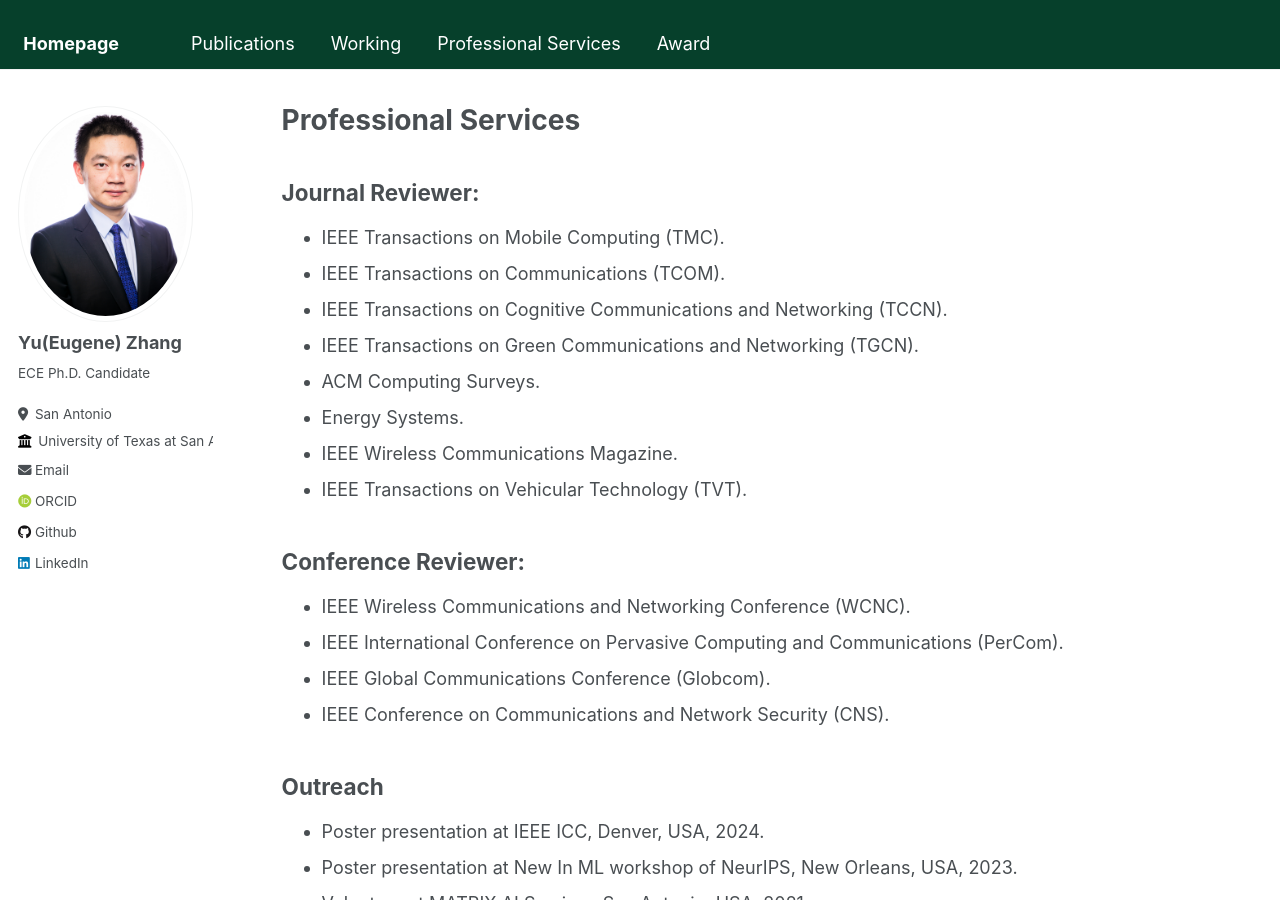
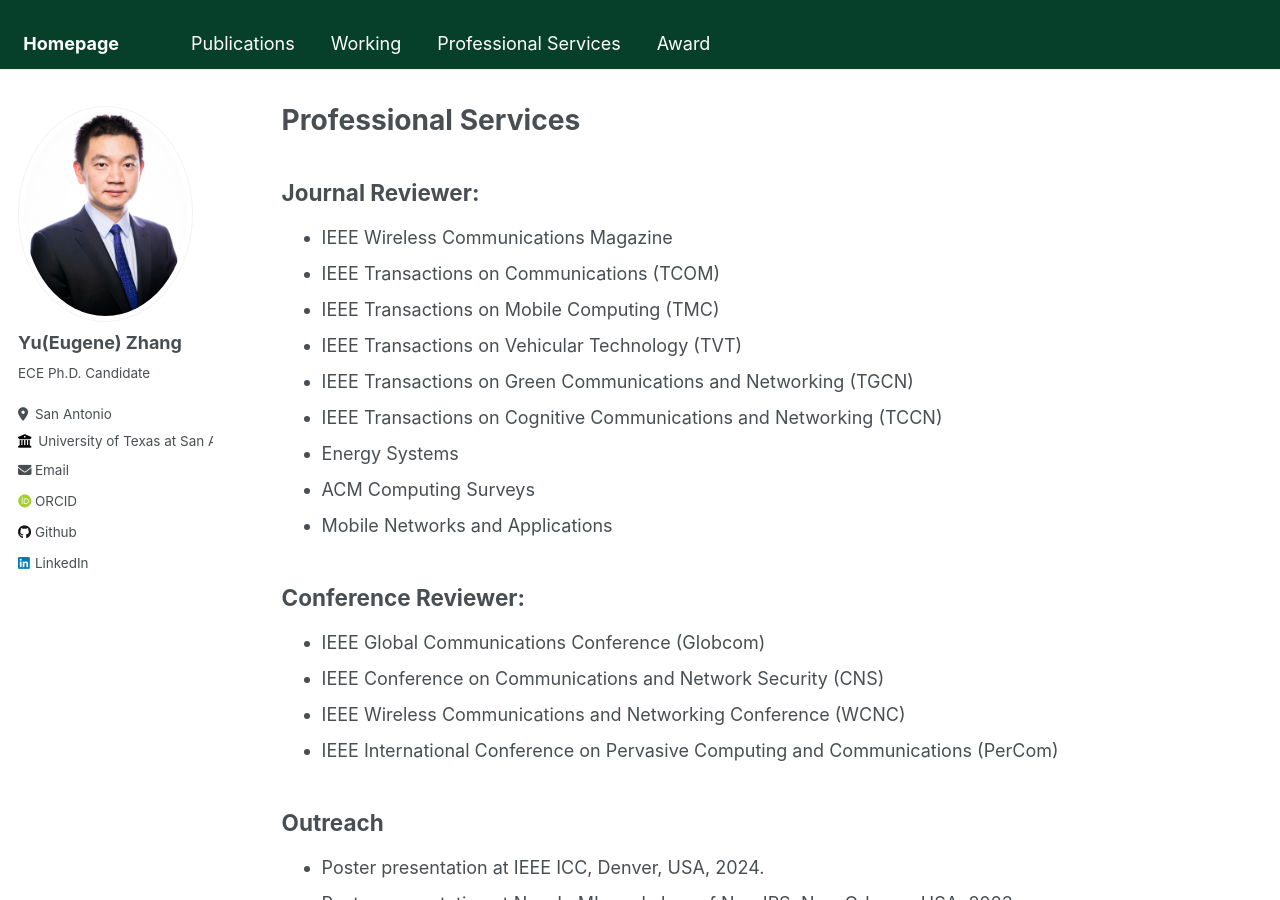
Before and after one commit to Yu-Zhang-Eugene/yu-zhang-eugene.github.io, a Jekyll site: the page built from _pages/professional-services.md, in a window 1280 px wide and 900 px high. Built offline with Jekyll 4.4.1, drawn with Linux system fonts in a browser that asks for light colours; some web fonts are replaced.

Commit message:
Update professional-services.md

```diff
--- a/_pages/professional-services.md
+++ b/_pages/professional-services.md
@@ -7,23 +7,23 @@ author_profile: true
 
 Journal Reviewer:
 ------
-- IEEE Transactions on Mobile Computing (TMC).
-- IEEE Transactions on Communications (TCOM).
-- IEEE Transactions on Cognitive Communications and Networking (TCCN).
-- IEEE Transactions on Green Communications and Networking (TGCN).
-- ACM Computing Surveys.
-- Energy Systems.
-- IEEE Wireless Communications Magazine.
-- IEEE Transactions on Vehicular Technology (TVT).
-
+- IEEE Wireless Communications Magazine
+- IEEE Transactions on Communications (TCOM)
+- IEEE Transactions on Mobile Computing (TMC)
+- IEEE Transactions on Vehicular Technology (TVT)
+- IEEE Transactions on Green Communications and Networking (TGCN)
+- IEEE Transactions on Cognitive Communications and Networking (TCCN)
+- Energy Systems
+- ACM Computing Surveys
+- Mobile Networks and Applications
 
 
 Conference Reviewer:
 ------
-- IEEE Wireless Communications and Networking Conference (WCNC).
-- IEEE International Conference on Pervasive Computing and Communications (PerCom).
-- IEEE Global Communications Conference (Globcom).
-- IEEE Conference on Communications and Network Security (CNS).
+- IEEE Global Communications Conference (Globcom)
+- IEEE Conference on Communications and Network Security (CNS)
+- IEEE Wireless Communications and Networking Conference (WCNC)
+- IEEE International Conference on Pervasive Computing and Communications (PerCom)
 
 
 Outreach
```
